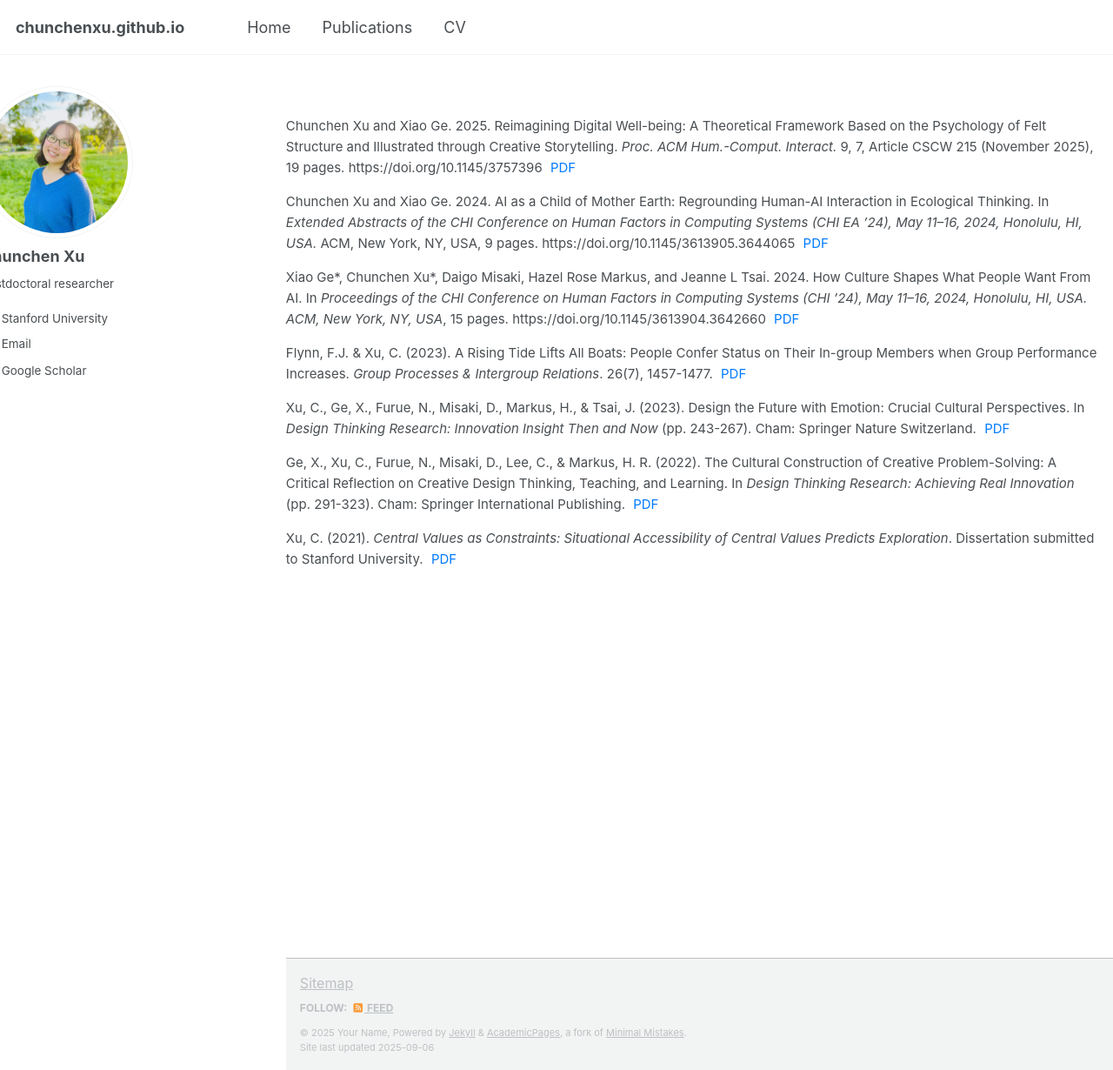
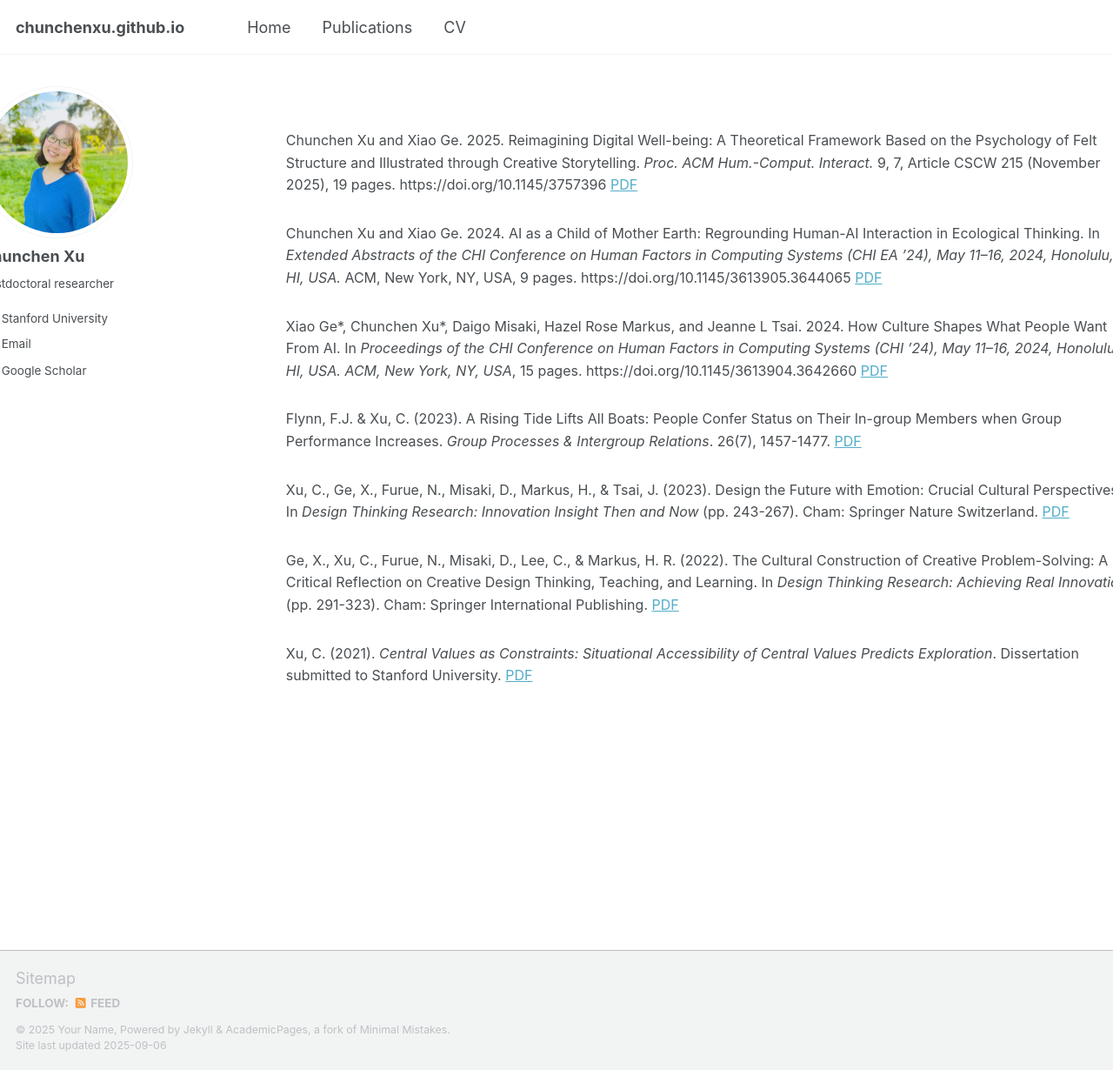
Before and after one commit to chunchenxu/chunchenxu.github.io, a Jekyll site: the page built from _pages/publications.html, in a window 1280 px wide and 1230 px high. Shown: the whole window at 87% size. Built offline with Jekyll 4.4.1, drawn with Linux system fonts in a browser that asks for light colours; some web fonts are replaced; a script that is not in the unit is left out.

Commit message:
Update publications.html

```diff
--- a/_pages/publications.html
+++ b/_pages/publications.html
@@ -6,43 +6,36 @@ author_profile: true
 <div class="publications-container">
 
     <div class="publication-entry">
-        <div class="citation">
-            Chunchen Xu and Xiao Ge. 2025. Reimagining Digital Well-being: A Theoretical Framework Based on the Psychology of Felt Structure and Illustrated through Creative Storytelling. <em>Proc. ACM Hum.-Comput. Interact.</em> 9, 7, Article CSCW 215 (November 2025), 19 pages. https://doi.org/10.1145/3757396
-            <a href="files/newswood.pdf" target="_blank">PDF</a>
+          <p> Chunchen Xu and Xiao Ge. 2025. Reimagining Digital Well-being: A Theoretical Framework Based on the Psychology of Felt Structure and Illustrated through Creative Storytelling. <em>Proc. ACM Hum.-Comput. Interact.</em> 9, 7, Article CSCW 215 (November 2025), 19 pages. https://doi.org/10.1145/3757396
+            <a href="files/newswood.pdf" target="_blank">PDF</a></p>
     </div>
 
     <div class="publication-entry">
-        <div class="citation">
             Chunchen Xu and Xiao Ge. 2024. AI as a Child of Mother Earth: Regrounding Human-AI Interaction in Ecological Thinking. In <em>Extended Abstracts of the CHI Conference on Human Factors in Computing Systems (CHI EA ’24), May 11–16, 2024, Honolulu, HI, USA.</em> ACM, New York, NY, USA, 9 pages. https://doi.org/10.1145/3613905.3644065
             <a href="files/earthchild.pdf" target="_blank">PDF</a>
     </div>
 
      <div class="publication-entry">
-        <div class="citation">
             Xiao Ge*, Chunchen Xu*, Daigo Misaki, Hazel Rose Markus, and Jeanne L Tsai. 2024. How Culture Shapes What People Want From AI. In <em>Proceedings of the CHI Conference on Human Factors in Computing Systems (CHI ’24), May 11–16, 2024, Honolulu, HI, USA. ACM, New York, NY, USA</em>, 15 pages. https://doi.org/10.1145/3613904.3642660
         <a href="files/howcultureshapesai.pdf" target="_blank">PDF</a>
     </div>
 
     <div class="publication-entry">
-        <div class="citation">
             Flynn, F.J. & Xu, C. (2023). A Rising Tide Lifts All Boats: People Confer Status on Their In-group Members when Group Performance Increases. <em>Group Processes & Intergroup Relations</em>. 26(7), 1457-1477.
         <a href="files/risingtide.pdf" target="_blank">PDF</a>
     </div>
 
     <div class="publication-entry">
-        <div class="citation">
             Xu, C., Ge, X., Furue, N., Misaki, D., Markus, H., & Tsai, J. (2023). Design the Future with Emotion: Crucial Cultural Perspectives. In <em>Design Thinking Research: Innovation Insight Then and Now</em> (pp. 243-267). Cham: Springer Nature Switzerland.
         <a href="files/designfuturewithemo.pdf" target="_blank">PDF</a>
     </div>
 
     <div class="publication-entry">
-        <div class="citation">
         Ge, X., Xu, C., Furue, N., Misaki, D., Lee, C., & Markus, H. R. (2022). The Cultural Construction of Creative Problem-Solving: A Critical Reflection on Creative Design Thinking, Teaching, and Learning. In <em>Design Thinking Research: Achieving Real Innovation </em>(pp. 291-323). Cham: Springer International Publishing.
         <a href="files/cultureconstructioncreative.pdf" target="_blank">PDF</a>
     </div>
 
     <div class="publication-entry">
-        <div class="citation">
        Xu, C. (2021). <em>Central Values as Constraints: Situational Accessibility of Central Values Predicts Exploration</em>. Dissertation submitted to Stanford University.
         <a href="files/dissertation.pdf" target="_blank">PDF</a>
     </div>
@@ -54,9 +47,9 @@ author_profile: true
    max-width: none;           /* Remove max-width limit */
     width: calc(100% - 20px);  /* Use full width minus small buffer */
     margin: 0;                 /* Reset all margins */
-    margin-left: -80px;        /* Fine-tuned left shift */
-    margin-right: -140px;      /* Extend into right margin */
-    padding: 20px 40px;        /* Horizontal padding for readability */
+    margin-left: -60px;        /* Fine-tuned left shift */
+    margin-right: -180px;      /* Extend into right margin */
+    padding: 20px;        /* Horizontal padding for readability */
     font-size: 16px;
     font-family: -apple-system, BlinkMacSystemFont, "Segoe UI", Roboto, sans-serif;
     line-height: 1.6;
```
